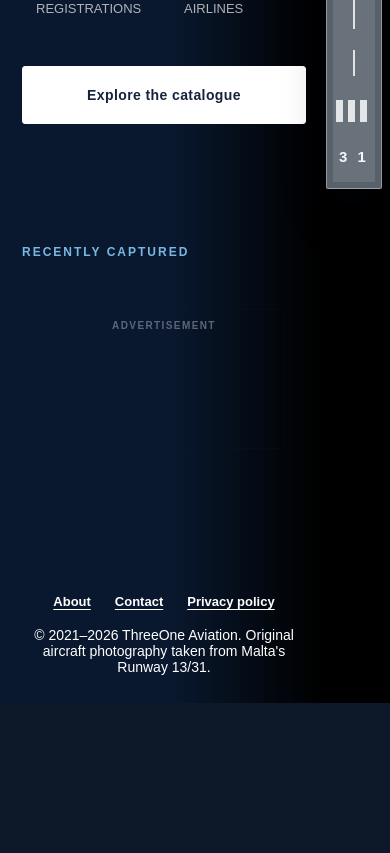
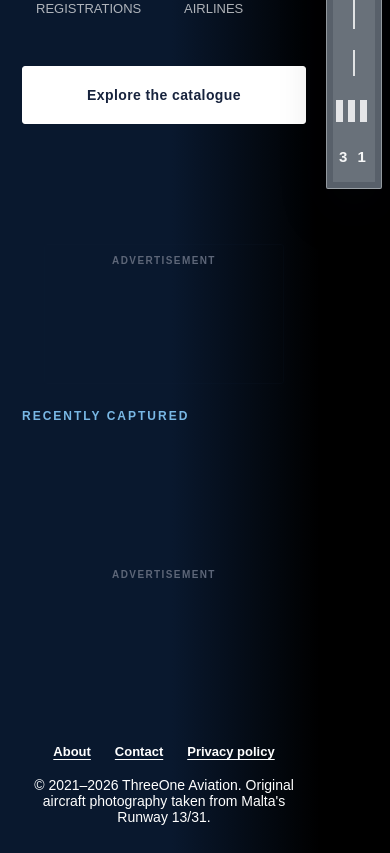
Before and after one commit to andreasant34/threeoneaviation-webapp, a Django app: template aviationwebapp/templates/home/index.html in a window 390 px wide. Shown: the part 655-1508 px from the top of the page. Before the commit the page ends 1358 px from the top, so only its background shows below. Run offline with Django 5.2, Linux system fonts and the light colour scheme; the template is opened without the code that fills it, so the values that code supplies are empty; some web fonts are replaced.

Commit message:
advertisement enhancements

```diff
--- a/aviationwebapp/static/css/site-content.css
+++ b/aviationwebapp/static/css/site-content.css
@@ -1828,6 +1828,21 @@ header.aurel_main_header nav.aurel_nav ul.aurel_menu > li.current-menu-item > a
     min-height: 90px;
 }
 
+.ad-placement.ad-placement--layout-horizontal {
+    width: 100%;
+    margin: 0;
+    padding: 32px max(150px, calc((100vw - 1440px) / 2)) 32px max(48px, calc((100vw - 1440px) / 2));
+    color: #fff;
+    background: var(--dark-surface-background);
+    border: 0;
+    border-radius: 0;
+}
+
+.ad-placement--layout-horizontal .adsbygoogle {
+    width: 100%;
+    min-height: 90px;
+}
+
 .catalog-card-grid > .ad-placement--collection-card {
     display: flex;
     width: auto;
@@ -1891,6 +1906,11 @@ footer.aurel_footer.site-footer .aurel_footer_inner {
 }
 
 @media (max-width: 1040px) {
+    .ad-placement.ad-placement--layout-horizontal {
+        padding-right: 132px;
+        padding-left: 48px;
+    }
+
     header.aurel_main_header nav.aurel_nav ul.aurel_menu > li > a {
         padding-right: 9px;
         padding-left: 9px;
@@ -2058,6 +2078,11 @@ footer.aurel_footer.site-footer .aurel_footer_inner {
 }
 
 @media (max-width: 760px) {
+    .ad-placement.ad-placement--layout-horizontal {
+        padding-right: 84px;
+        padding-left: 22px;
+    }
+
     footer.aurel_footer.site-footer .aurel_footer_inner {
         padding-right: 84px;
         padding-left: 22px;
--- a/aviationwebapp/templates/home/index.html
+++ b/aviationwebapp/templates/home/index.html
@@ -41,8 +41,9 @@
             <span class="flight-node-large">&#9992;&#xfe0e;</span>
             <span class="flight-node-large">&#9992;&#xfe0e;</span>
         </div>
+        <div class="hero-latest" aria-labelledby="latest-title">
+            {% include 'components/ad-unit.html' with ad_slot='4618144653' ad_placement='home-horizontal' ad_format='auto' %}
 
-        <div class="hero-latest" aria-labelledby="latest-title">
             <div class="hero-latest-heading">
                 <p class="eyebrow" id="latest-title">Recently captured</p>
             </div>
@@ -75,8 +76,6 @@
                 </article>
                 {% endfor %}
             </div>
-
-            {% include 'components/ad-unit.html' with ad_slot='4618144653' ad_placement='home-horizontal' ad_format='auto' %}
         </div>
     </section>
 </div>
--- a/aviationwebapp/templates/layout.html
+++ b/aviationwebapp/templates/layout.html
@@ -116,7 +116,7 @@
     <link rel="preload" href="{% static 'css/font-awesome.min.css' %}" as="style" onload="this.onload=null;this.rel='stylesheet'">
     <link rel="preload" href="{% static 'css/theme.css' %}?v=20260926-4" as="style" onload="this.onload=null;this.rel='stylesheet'">
     <link rel="preload" href="{% static 'css/photoswipe.css' %}" as="style" onload="this.onload=null;this.rel='stylesheet'">
-    <link rel="preload" href="{% static 'css/site-content.css' %}?v=20260927-05" as="style" onload="this.onload=null;this.rel='stylesheet'">
+    <link rel="preload" href="{% static 'css/site-content.css' %}?v=20260927-07" as="style" onload="this.onload=null;this.rel='stylesheet'">
 
     <noscript>
         <link rel="stylesheet" href="{% static 'css/kube.css' %}">
@@ -124,7 +124,7 @@
         <link rel="stylesheet" href="{% static 'css/font-awesome.min.css' %}">
         <link rel="stylesheet" href="{% static 'css/theme.css' %}?v=20260926-4">
         <link rel="stylesheet" href="{% static 'css/photoswipe.css' %}">
-        <link rel="stylesheet" href="{% static 'css/site-content.css' %}?v=20260927-05">
+        <link rel="stylesheet" href="{% static 'css/site-content.css' %}?v=20260927-07">
     </noscript>
 
     {% block adsense %}
@@ -254,6 +254,9 @@
 
         <main class="my_content_wrapper" id="main-content">
             {% block content %}{% endblock content %}
+            {% block layout_ad %}
+            {% include 'components/ad-unit.html' with ad_slot='4618144653' ad_placement='layout-horizontal' ad_format='auto' %}
+            {% endblock layout_ad %}
         </main>
 
         <div class="aurel_verticaly_page_trigger"></div>
```
